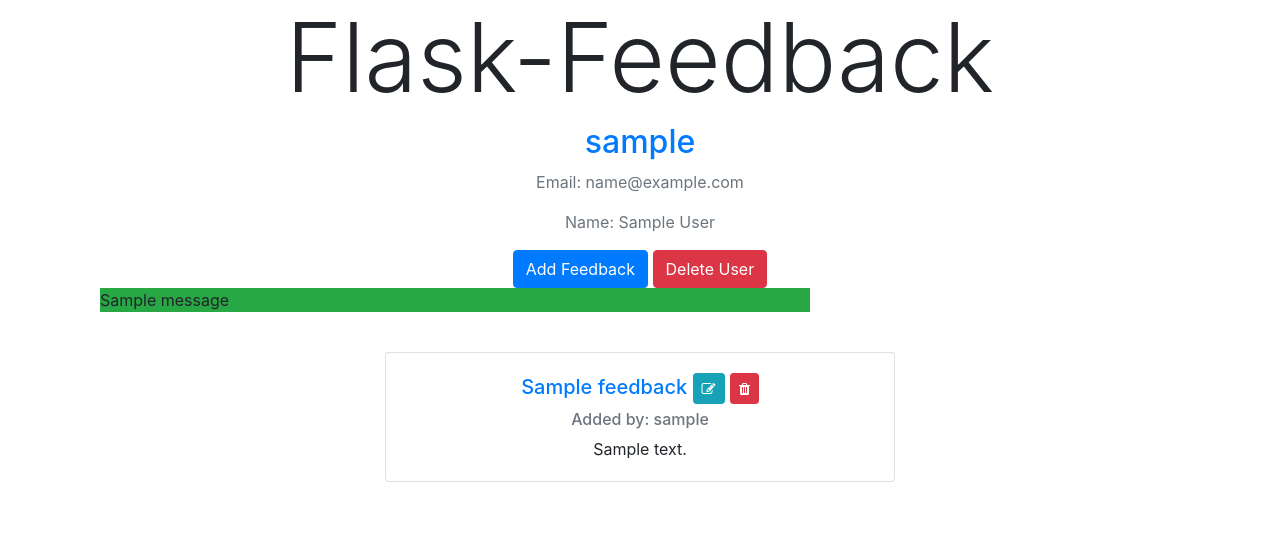
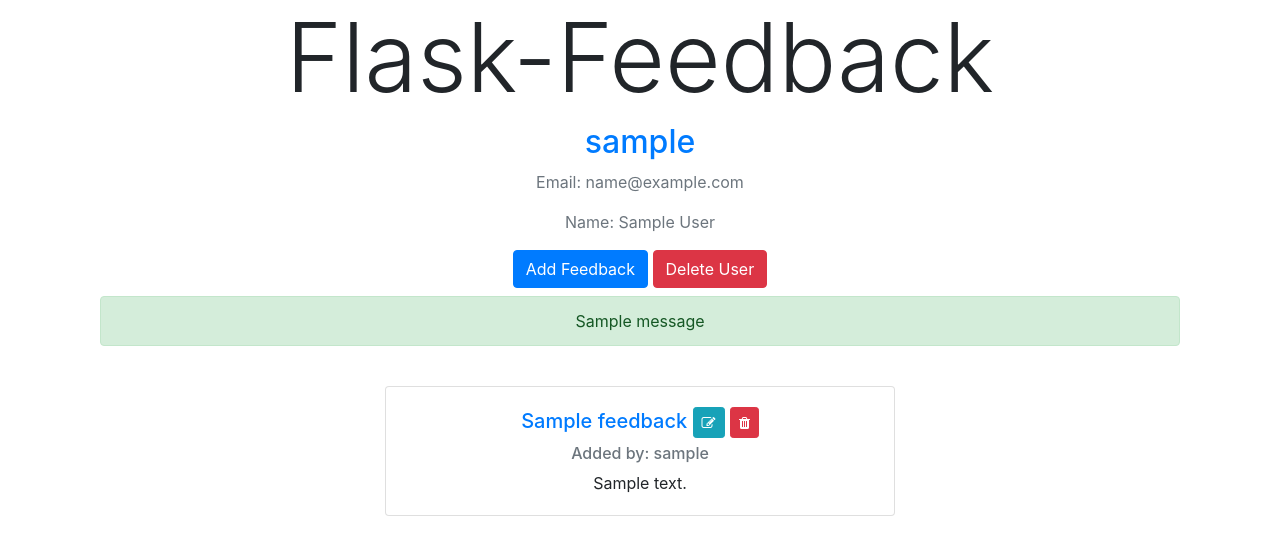
Before and after one commit to DruSerkes/flask-feedback, a Flask app: a page that uses templates/secret.html in a window 1280 px wide. Shown: the top 555 px of the page. Run offline with Flask 2, Linux system fonts and the light colour scheme; the visitor is signed in with stand-in values (Sample User, id 1); tables that the repository leaves empty hold one stand-in row (values such as "Sample post"); one stand-in notice (Sample message) is shown; some libraries are stand-ins or nearby versions.

Commit message:
style flashed messages for secret.html

```diff
--- a/templates/secret.html
+++ b/templates/secret.html
@@ -21,15 +21,13 @@
     </div>
 </div>
 
-{% for category, message in get_flashed_messages(with_categories=true) %}
-    <div class="container">
-        <div class="row">
-            <div class="col-md-8">
-                <p class="bg-{{category}}">{{message}}</p>
-            </div>
-        </div>
-    </div>
-{% endfor %}
+{% if get_flashed_messages() %}
+<div class="container justify-content-center text-center mt-2">
+    {% for category, msg in get_flashed_messages(with_categories=True) %}
+    <div class="alert alert-{{category}}"> {{msg}} </div>
+    {% endfor %}
+</div>
+{% endif %}
 
 <div class="row justify-content-center">
     <div class="col-md-6">
```
